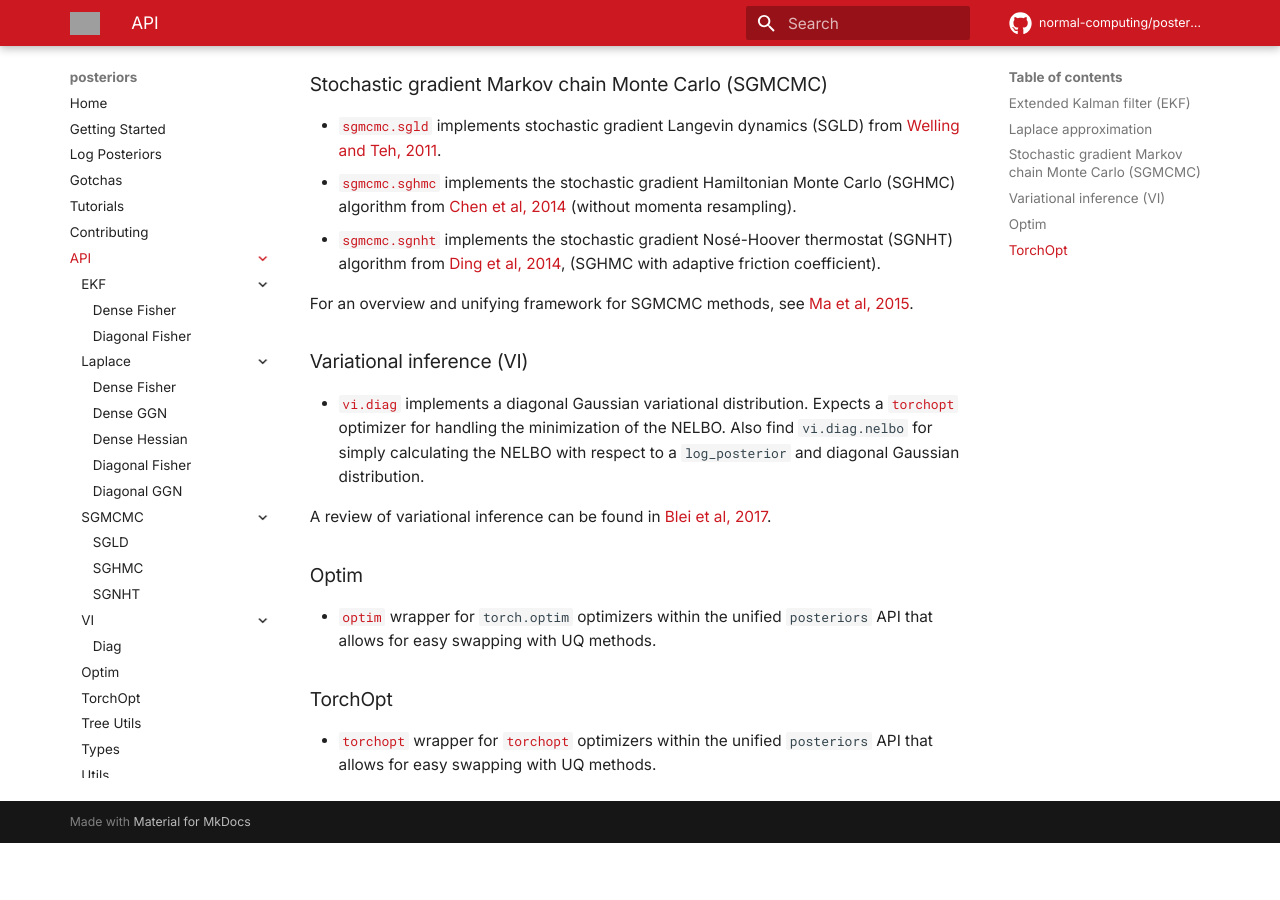
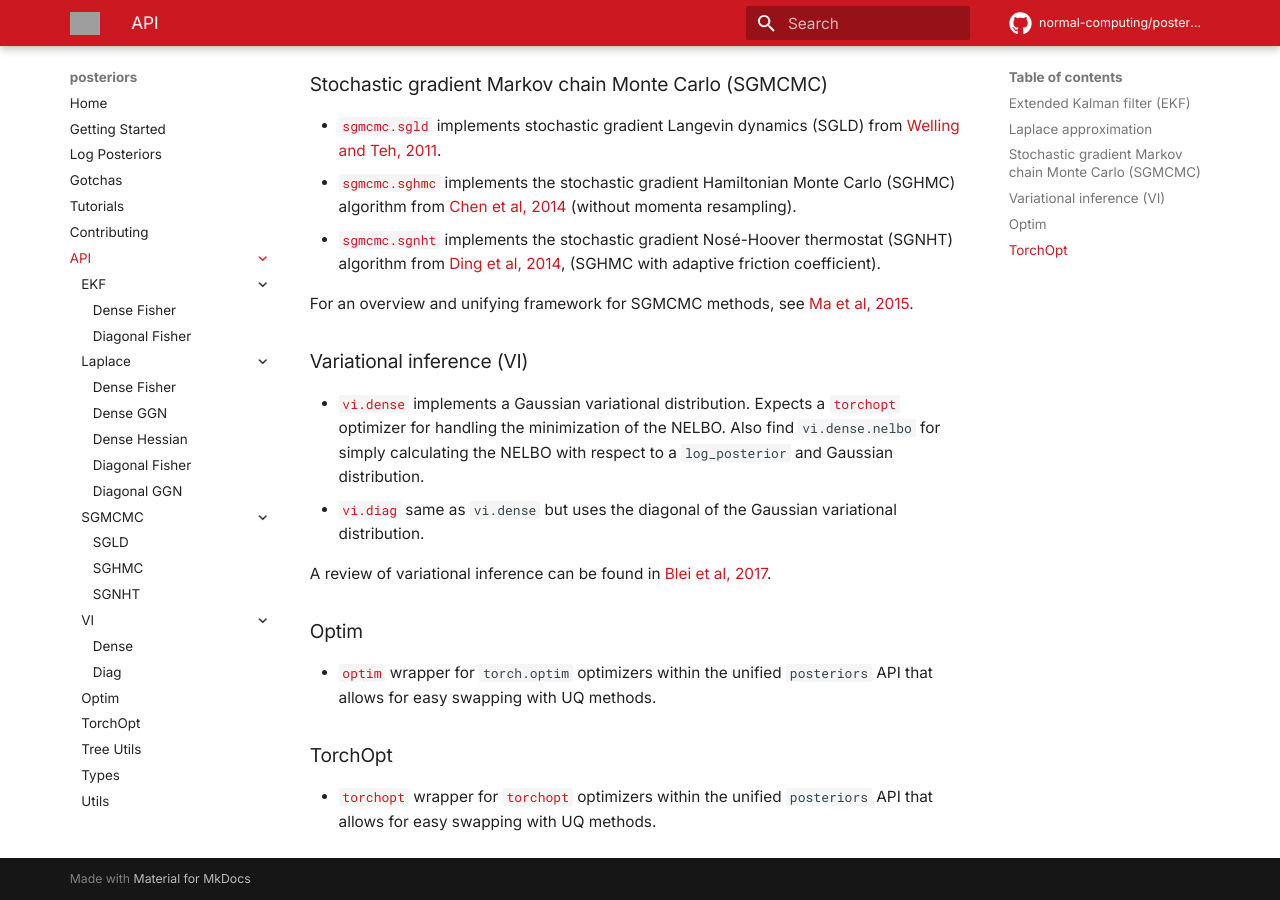
Before and after one commit to normal-computing/posteriors, an MkDocs documentation site: the page built from docs/api/index.md, in a window 1280 px wide and 900 px high, scrolled down 748 px. Built offline with MkDocs 1.6.1 and Material for MkDocs 9.7.7, drawn with Linux system fonts in a browser that asks for light colours; comment, search, counter and statistics services are not loaded; before the commit the page ends 1591 px from its top, so only the background shows below that; grey boxes are pictures that could not be loaded.

Commit message:
Fixed docs

```diff
--- a/docs/api/index.md
+++ b/docs/api/index.md
@@ -39,10 +39,12 @@ For an overview and unifying framework for SGMCMC methods, see [Ma et al, 2015](
 
 
 ### Variational inference (VI)
-- [`vi.diag`](vi/diag.md) implements a diagonal Gaussian variational distribution.
+- [`vi.dense`](vi/dense.md) implements a Gaussian variational distribution.
 Expects a [`torchopt`](https://github.com/metaopt/torchopt) optimizer for handling the
-minimization of the NELBO. Also find `vi.diag.nelbo` for simply calculating the NELBO
-with respect to a `log_posterior` and diagonal Gaussian distribution.
+minimization of the NELBO. Also find `vi.dense.nelbo` for simply calculating the NELBO
+with respect to a `log_posterior` and Gaussian distribution.
+- [`vi.diag`](vi/diag.md) same as `vi.dense` but uses the diagonal of the Gaussian
+variational distribution.
 
 A review of variational inference can be found in [Blei et al, 2017](https://arxiv.org/abs/1601.00670).
 
--- a/mkdocs.yml
+++ b/mkdocs.yml
@@ -81,6 +81,7 @@ nav:
       - api/sgmcmc/sghmc.md
       - api/sgmcmc/sgnht.md
     - VI:
+      - Dense: api/vi/dense.md
       - Diag: api/vi/diag.md
     - api/optim.md
     - TorchOpt: api/torchopt.md
```
Also changed, not shown: docs/api/vi/dense.md (added, +7 -0 lines), 1 other file.
